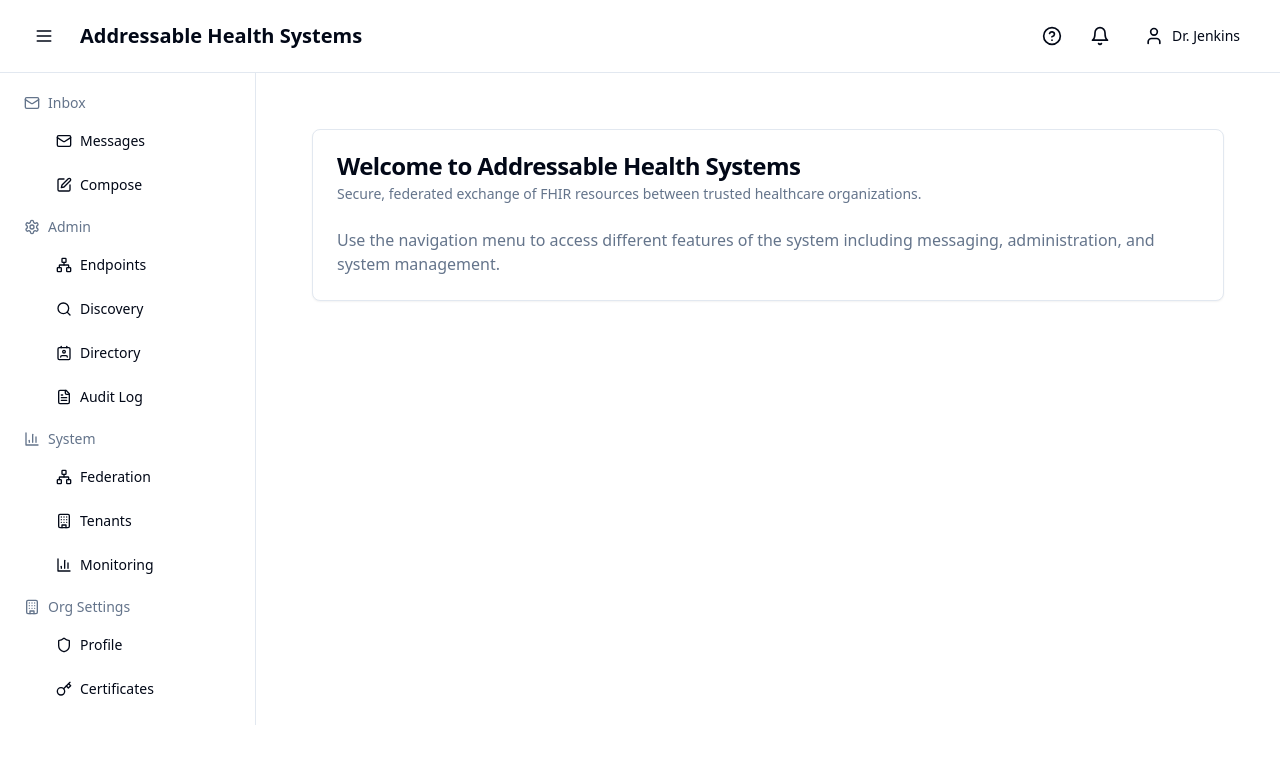
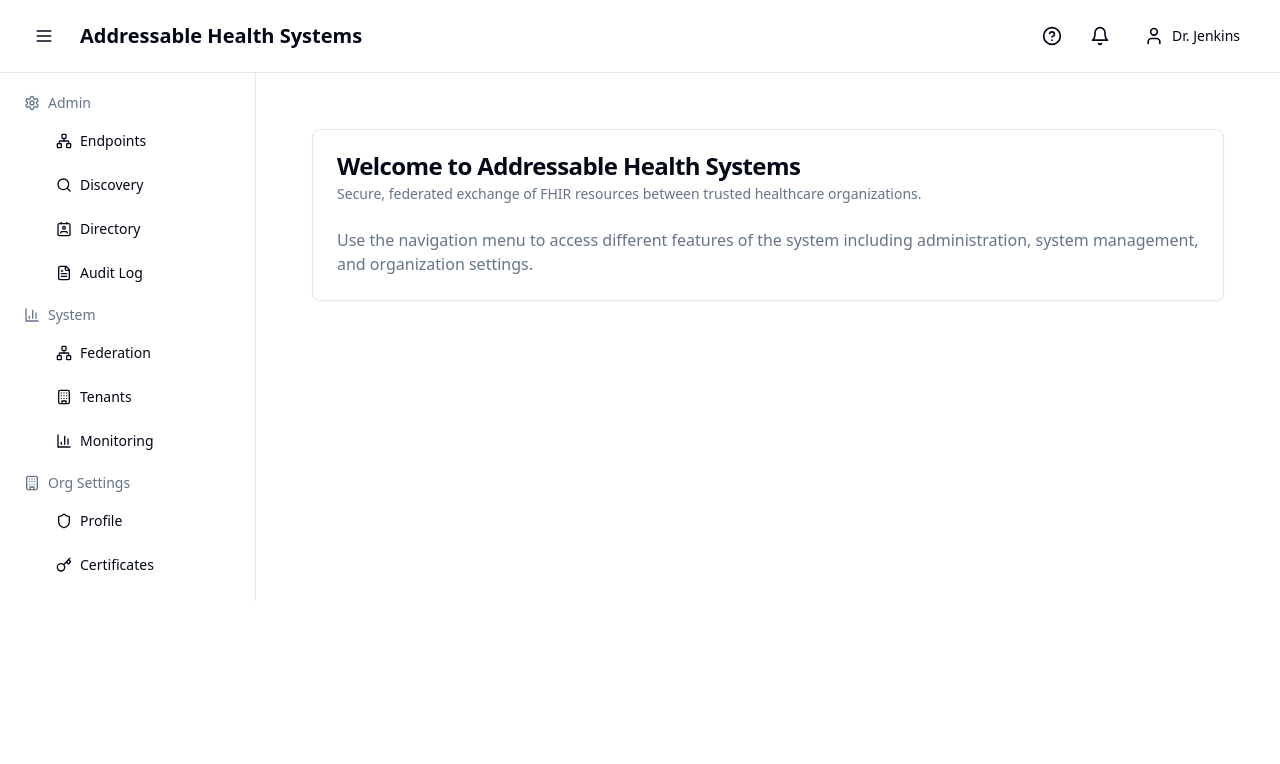
Before and after one commit to FullStackChef/AddressableHealthSystems, a React (Vite) app in the folder react-client/: page / in a window 1280 px wide. Shown: the top 764 px of the page. Built offline with nearby package versions, Linux system fonts and the light colour scheme.

Commit message:
Remove Inbox functionality from React client

```diff
--- a/react-client/src/App.tsx
+++ b/react-client/src/App.tsx
@@ -1,9 +1,6 @@
 import { Routes, Route } from 'react-router-dom'
 import { MainLayout } from '@/components/layout/main-layout'
 import { HomePage } from '@/components/pages/home-page'
-import { InboxPage } from '@/components/features/inbox/inbox-page'
-import { ComposeMessagePage } from '@/components/features/inbox/compose-message-page'
-import { MessageDetailPage } from '@/components/features/inbox/message-detail-page'
 import { EndpointsPage } from '@/components/features/admin/endpoints-page'
 import { DiscoveryPage } from '@/components/features/admin/discovery-page'
 import { DirectoryPage } from '@/components/features/admin/directory-page'
@@ -21,9 +18,6 @@ export function App() {
     <MainLayout>
       <Routes>
         <Route path="/" element={<HomePage />} />
-        <Route path="/inbox" element={<InboxPage />} />
-        <Route path="/inbox/compose" element={<ComposeMessagePage />} />
-        <Route path="/messages/:id" element={<MessageDetailPage />} />
         <Route path="/admin/endpoints" element={<EndpointsPage />} />
         <Route path="/admin/discovery" element={<DiscoveryPage />} />
         <Route path="/admin/directory" element={<DirectoryPage />} />
--- a/react-client/src/components/layout/sidebar.tsx
+++ b/react-client/src/components/layout/sidebar.tsx
@@ -2,8 +2,6 @@ import { cn } from '@/lib/utils'
 import { Button } from '@/components/ui/button'
 import { Link, useLocation } from 'react-router-dom'
 import {
-  Mail,
-  Edit,
   Settings,
   Users,
   Search,
@@ -23,14 +21,6 @@ interface SidebarProps {
 }
 
 const navigation = [
-  {
-    name: 'Inbox',
-    icon: Mail,
-    children: [
-      { name: 'Messages', href: '/inbox', icon: Mail },
-      { name: 'Compose', href: '/inbox/compose', icon: Edit },
-    ],
-  },
   {
     name: 'Admin',
     icon: Settings,
--- a/react-client/src/components/pages/home-page.tsx
+++ b/react-client/src/components/pages/home-page.tsx
@@ -12,8 +12,8 @@ export function HomePage() {
         </CardHeader>
         <CardContent>
           <p className="text-muted-foreground">
-            Use the navigation menu to access different features of the system including messaging,
-            administration, and system management.
+            Use the navigation menu to access different features of the system including
+            administration, system management, and organization settings.
           </p>
         </CardContent>
       </Card>
```
